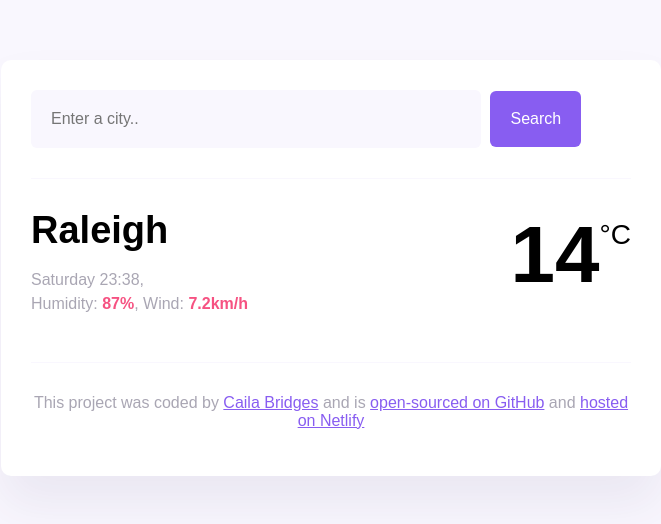
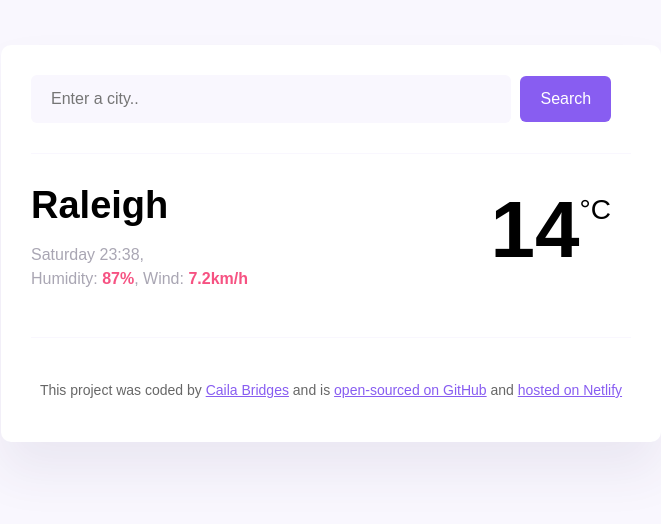
Before and after one commit to cailabridges/weather-app, a website: page index.html in a window 1280 px wide. Shown: the whole page, without its empty margins (309-970 px from the left). Drawn offline with nearby package versions, Linux system fonts and the light colour scheme; no server answers.

Commit message:
Adjust weather app container spacing

```diff
--- a/src/styles.css
+++ b/src/styles.css
@@ -8,17 +8,17 @@ main {
 }
 
 header {
-  display: block;
+
   border-bottom: 1px solid #f9f7fe;
-  padding-bottom: 30px;
+  padding: 0 0 30px 0;
 }
 
 footer {
   border-top: 1px solid #f9f7fe;
+  padding: 30px 0 0 0;
   text-align: center;
-  padding-top: 15px;
-
-  color: rgba(39, 33, 66, 0.4);
+  font-size: 14px;
+  color: rgba(0, 0, 0, 0.6);
 }
 footer a {
   color: #885df1;
@@ -28,7 +28,7 @@ footer a {
 .weather-app-container {
   background: white;
   max-width: 600px;
-  margin: 60px auto;
+  margin: 45px auto;
   padding: 30px;
   border-radius: 10px;
   box-shadow: 0 30px 50px rgba(65, 50, 100, 0.08);
@@ -39,8 +39,8 @@ footer a {
   border: none;
   color: rgba(39, 33, 64, 0.4);
   font-size: 16px;
-  padding: 20px;
-  width: 75%;
+  padding: 15px 20px;
+  width: 80%;
   border-radius: 6px;
 }
 
@@ -50,7 +50,7 @@ footer a {
   background-color: #885df1;
   color: white;
   border: none;
-  padding: 20px;
+  padding: 15px 20px;
   line-height: 1;
   border-radius: 6px;
 }
@@ -74,6 +74,7 @@ footer a {
 .current-weather-container {
   display: flex;
   justify-content: space-between;
+  margin-right: 20px;
 }
 
 .current-temperature-container {
```
